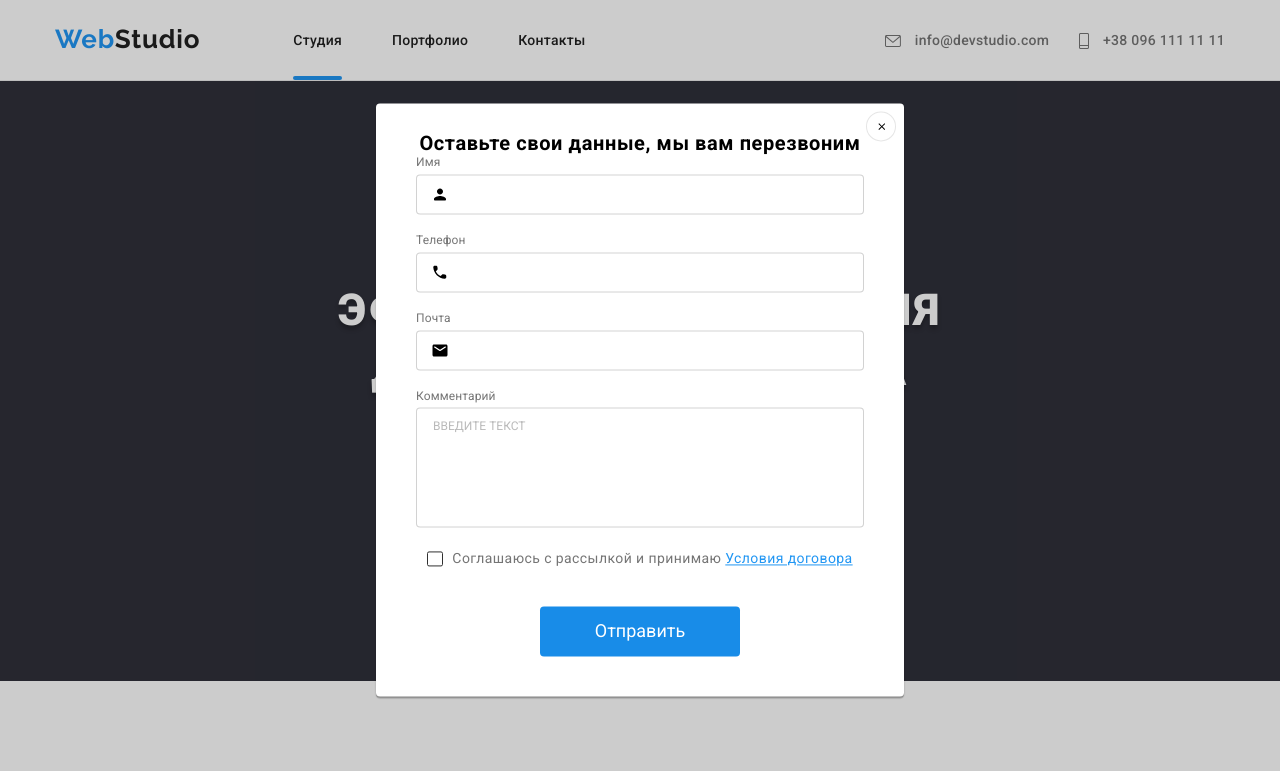
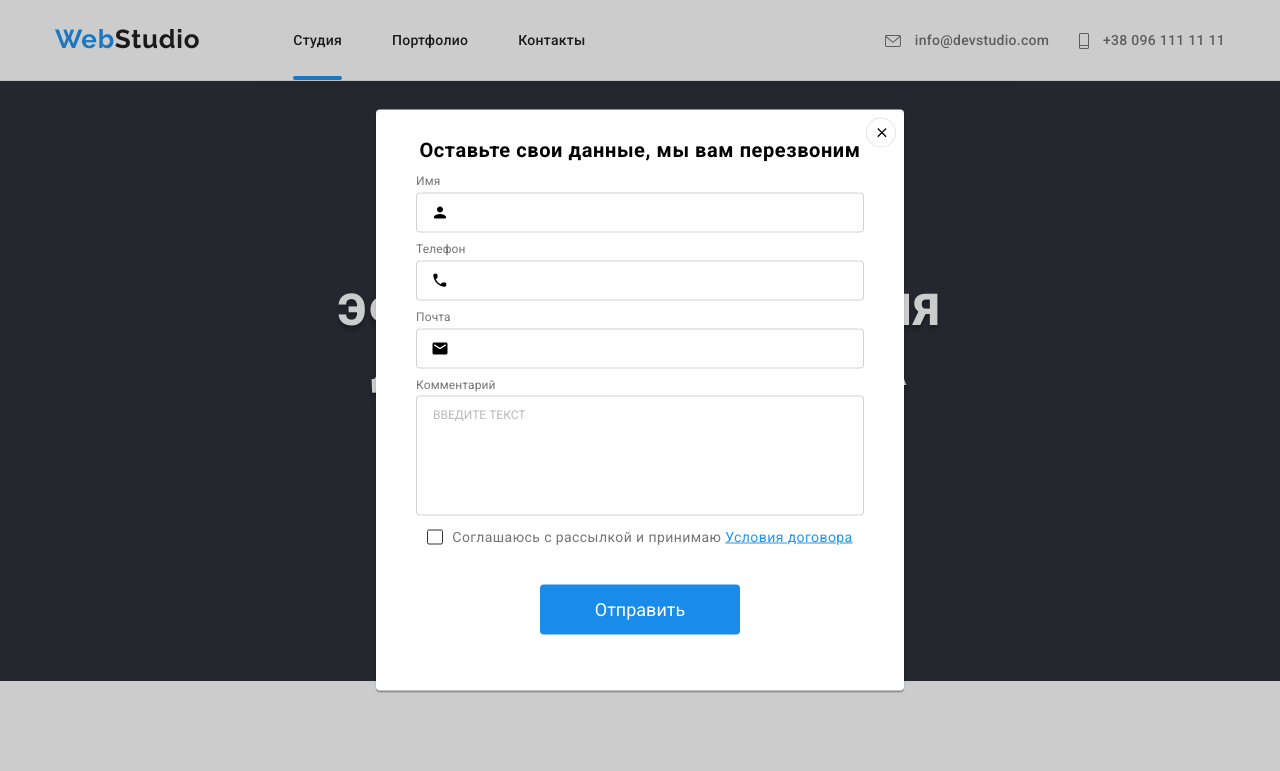
Before and after one commit to falltim/goit-markup-hw-06, a plain HTML site: page index.html in a window 1280 px wide. Both pictures are taken after a click on the button "Заказать услугу". Shown: the top 771 px of the page. Drawn offline with nearby package versions, Linux system fonts and the light colour scheme.

Commit message:
Update styles.css

```diff
--- a/css/styles.css
+++ b/css/styles.css
@@ -863,6 +863,8 @@ header {
 
 .modal-icon{
   fill: currentColor;
+  width: 15px;
+  height: 15px;
 }
 
 .modal-btn{
@@ -894,6 +896,8 @@ header {
 .modal-form{
   display: flex;
   flex-direction: column;
+  width: 100%;
+  height: 100%;
 }
 
 .modal-form-title{
@@ -902,7 +906,7 @@ header {
   line-height: 1.15px;
   text-align: center;
   letter-spacing: 0.03em;
-  margin-bottom: 12px;
+  margin-bottom: 24px;
 }
 
 .modal-form-wraper{
@@ -917,8 +921,9 @@ header {
   line-height: 1,16px;
   letter-spacing: 0.01em;
   color: var(--second-text-color);
-  margin-bottom: 20px;
+  margin-bottom: 10px;
 }
+
 
 .modal-form-input{
   width: 100%;
@@ -981,7 +986,7 @@ header {
   border-radius: 2px;
   cursor: pointer;
   margin-right: 9px;
-  background-image: url(/images/check.svg);
+  background-image: url(../images/check.svg);
   background-repeat: no-repeat;
   transition: background-color 250ms cubic-bezier(0.4, 0, 0.2, 1);
 }
```
